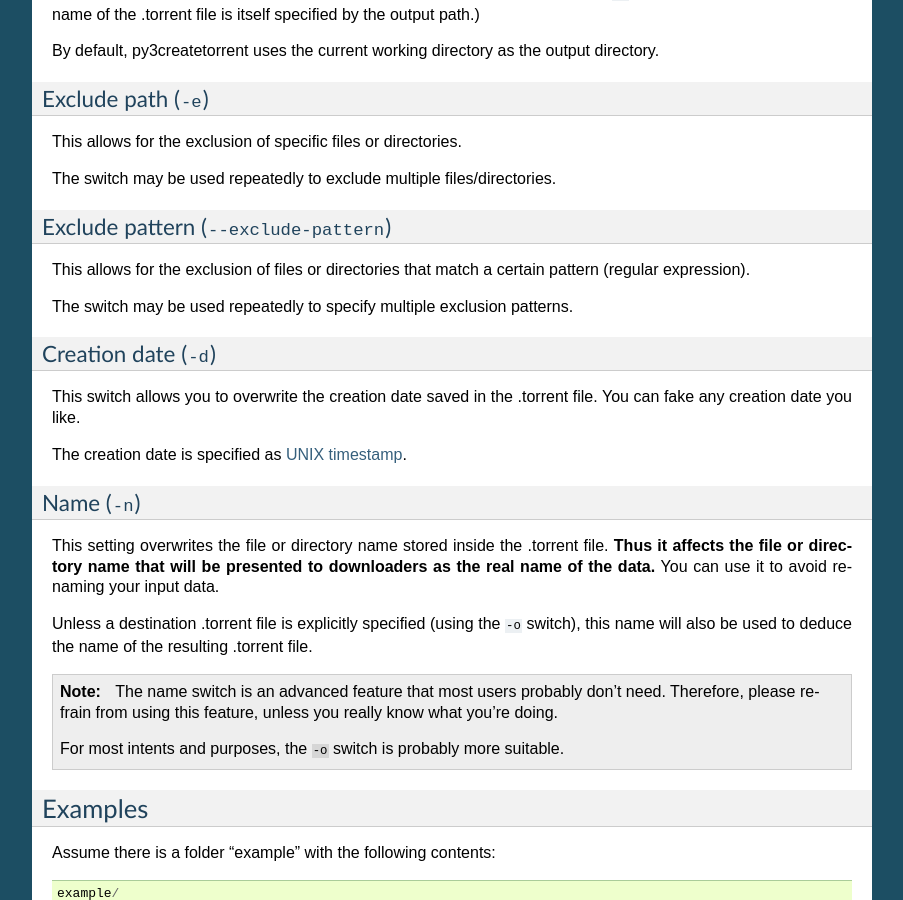
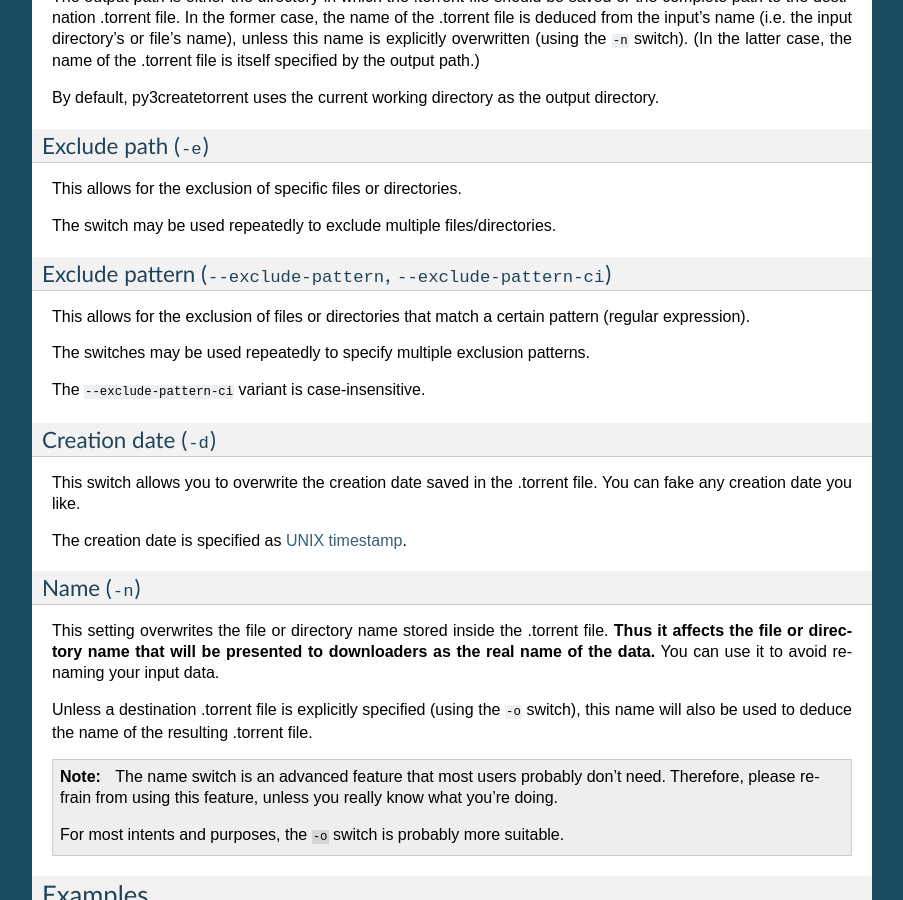
Before and after one commit to Ineluctable/py3createtorrent, a Sphinx documentation site: the page built from docs/source/user.rst, in a window 1280 px wide and 900 px high, scrolled down 4451 px. Shown: the whole window, without its empty margins (198-1101 px from the left). Built offline with Sphinx 7.4.7, drawn with Linux system fonts in a browser that asks for light colours; some of the changed text lies outside the part shown.

Commit message:
Add commandline switch for case-insensitive regular exclude patterns

```diff
--- a/docs/source/developer.rst
+++ b/docs/source/developer.rst
@@ -13,7 +13,6 @@ Todo
 * validate tracker URLs
 * improve behaviour when detecting the need for overwriting an existing torrent
   (if the user aborts, the torrent has to be calculated again)
-* add switch to make regular expressions case insensitive
 * add switch to disable the calculation of MD5 hashes
 * isn't the comment field supposed to be multi-lined?
 * create test cases, unit tests, ...
--- a/docs/source/user.rst
+++ b/docs/source/user.rst
@@ -170,6 +170,9 @@ Syntax::
      --exclude-pattern=REGEXP
                            exclude paths matching the regular expression (can be
                            repeated)
+     --exclude-pattern-ci=REGEXP
+                           exclude paths matching the case-insensitive regular
+                           expression (can be repeated)
      -d TIMESTAMP, --date=TIMESTAMP
                            set creation date (unix timestamp). -1 = now
                            (default). -2 = disable.
@@ -275,13 +278,15 @@ This allows for the exclusion of specific files or directories.
 
 The switch may be used repeatedly to exclude multiple files/directories.
 
-Exclude pattern (``--exclude-pattern``)
-^^^^^^^^^^^^^^^^^^^^^^^^^^^^^^^^^^^^^^^
+Exclude pattern (``--exclude-pattern``, ``--exclude-pattern-ci``)
+^^^^^^^^^^^^^^^^^^^^^^^^^^^^^^^^^^^^^^^^^^^^^^^^^^^^^^^^^^^^^^^^^
 
 This allows for the exclusion of files or directories that match a certain
 pattern (regular expression).
 
-The switch may be used repeatedly to specify multiple exclusion patterns.
+The switches may be used repeatedly to specify multiple exclusion patterns.
+
+The ``--exclude-pattern-ci`` variant is case-insensitive.
 
 Creation date (``-d``)
 ^^^^^^^^^^^^^^^^^^^^^^
```
Also changed, not shown: 1 other file.
